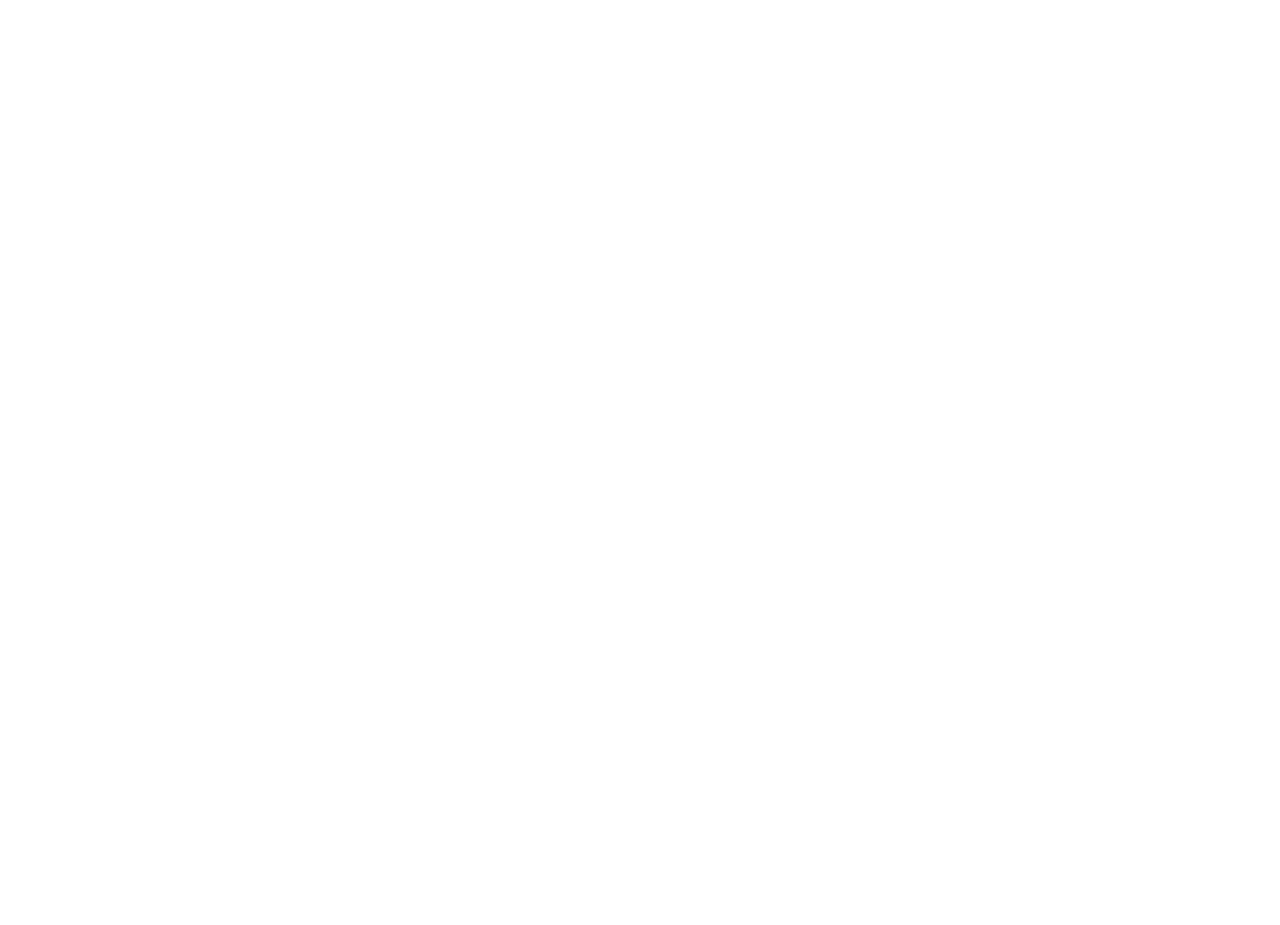
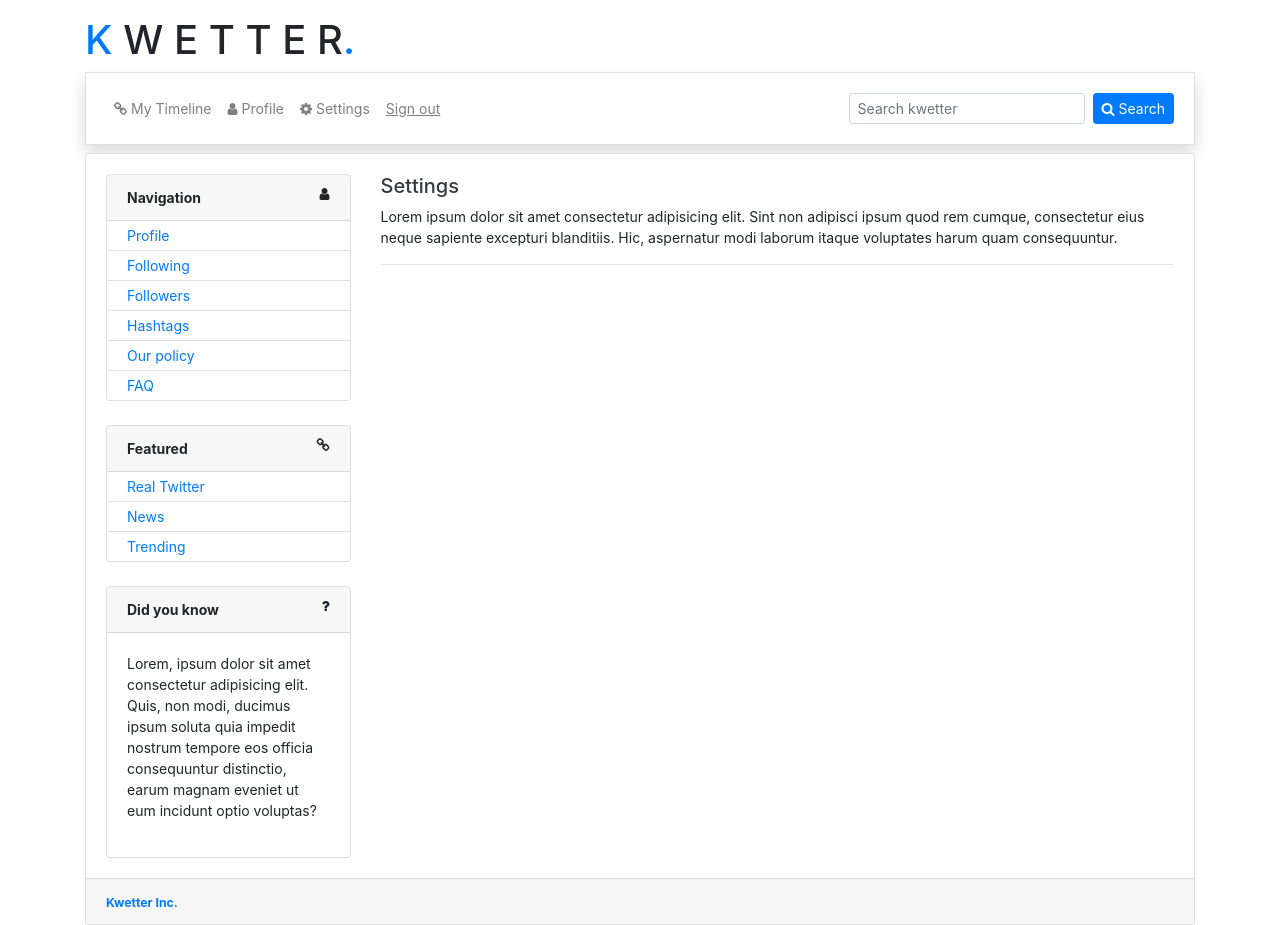
Before and after one commit to Joegoslavie/kwetter-frontend, an Angular app: page /settings in a window 1280 px wide. Before the commit this address led to /. Before the commit the page ends 800 px from the top, so only its background shows below. Built offline with nearby package versions, Linux system fonts and the light colour scheme.

Commit message:
small tweaks

```diff
--- a/src/app/app-routing.module.ts
+++ b/src/app/app-routing.module.ts
@@ -10,6 +10,7 @@
 import { OverviewComponent } from './main/overview/overview.component';
 import { ProfilePageComponent } from './main/profile-page/profile-page.component';
 import { TimelinePageComponent } from './main/timeline-page/timeline-page.component';
+import { SettingsPageComponent } from './main/settings-page/settings-page.component';
 // add components
 
 const routes: Routes = [
@@ -20,6 +21,7 @@
 
   { path: 'timeline', component: KwetterLayoutComponent, children: [{ path: '', component: TimelinePageComponent }]},
   { path: 'profile/:username', component: KwetterLayoutComponent, children: [{ path: '', component: ProfilePageComponent }]},
+  { path: 'settings', component: KwetterLayoutComponent, children: [{ path: '', component: SettingsPageComponent }]},
 ];
 
 @NgModule({
--- a/src/app/layout/kwetter-layout/kwetter-layout.component.html
+++ b/src/app/layout/kwetter-layout/kwetter-layout.component.html
@@ -33,9 +33,9 @@
               <li class="nav-item">
                 <a class="nav-link" routerLink="/profile/joegoslavie"><i class="fa fa-user text-gray"></i> Profile</a>
               </li>
-              <li class="nav-item">
-                <a class="nav-link" routerLink="/notifications"><i class="fa fa-inbox text-gray"> </i> Activity</a>
-              </li>
+              <!-- <li class="nav-item">
+                <a class="nav-link" routerLink="/activity"><i class="fa fa-inbox text-gray"> </i> Activity</a>
+              </li> -->
               <li class="nav-item">
                 <a class="nav-link" routerLink="/settings"><i class="fa fa-cog text-gray"> </i> Settings</a>
               </li>
--- a/src/app/main/profile-page/profile-page.component.html
+++ b/src/app/main/profile-page/profile-page.component.html
@@ -20,14 +20,24 @@
         <div class="row mb-2">
             <div class="col-12">
                 <div class="float-left">
-                    <p>Currently viewing profile of <a href="">Joegoslavie</a></p>
+                    <h5 class="text-dark">Profile of <a href="#">Joegoslavie</a></h5>
+                    <small>Last activity at: 10/10/2021</small>
                 </div>
+
                 <div class="float-right">
-                    <button class="mr-1 btn btn-secondary btn-sm">Follow</button>
-                    <button class="btn btn-secondary btn-sm">Block user</button>
+                    <div class="form-group mb-1">
+                        <button class="btn btn-block btn-success btn-sm">Follow Joegoslavie</button>
+                    </div>
+
+                    <div class="form-group">
+                        <button class="btn btn-block btn-danger btn-sm">Block Joegoslavie</button>
+                    </div>
+
                 </div>
             </div>
         </div>
+
+        <hr>
 
         <ul class="nav nav-tabs">
             <li class="nav-item">
--- a/src/app/main/settings-page/settings-page.component.html
+++ b/src/app/main/settings-page/settings-page.component.html
@@ -1 +1,24 @@
-<p>settings-page works!</p>
+<div class="row">
+    <div class="col-3">
+      <app-menu></app-menu>
+    </div>
+
+    <div class="col-9">
+      <div class="row">
+        <div class="col-12">
+          <div class="form-group">
+            <h5 class="text-dark">Settings</h5>
+            <p>Lorem ipsum dolor sit amet consectetur adipisicing elit. Sint non adipisci ipsum quod rem cumque, consectetur eius neque sapiente excepturi blanditiis. Hic, aspernatur modi laborum itaque voluptates harum quam consequuntur.</p>
+          </div>
+          <hr>
+        </div>
+      </div>
+
+      <div class="row">
+        <div class="col-12">
+
+        </div>
+      </div>
+    </div>
+
+  </div>
```
